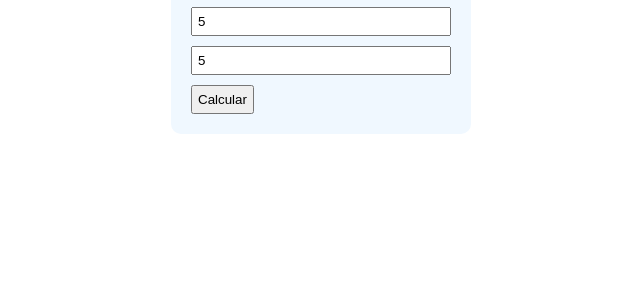
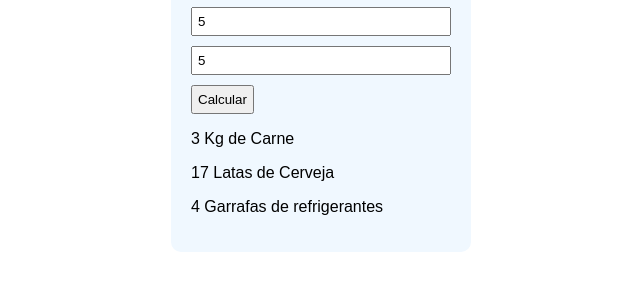
Before and after one commit to EvertonCarvalho1/Churrascometro, a plain HTML site: page index.html in a window 1280 px wide. Both pictures are taken after typing "5", "5", "5" into the empty fields and a click on the button "Calcular". Shown: the part 118-408 px from the top of the page, without its empty margins (319-959 px from the left). Drawn offline with Linux system fonts and the light colour scheme.

Commit message:
Melhorias no código Javascript

```diff
--- a/index.html
+++ b/index.html
@@ -16,14 +16,16 @@
         <input id="adultos" name="adultos" type="number" placeholder="Adultos">
         <input id="criancas" name="criancas" type="number" placeholder="Crianças">
         <input id="duracao" name="duracao" type="number" placeholder="Duração (h)">
-        <button>Calcular</button>
+        <button onclick="calcular()">Calcular</button>
+
+        <div id="resultado">
+
+        </div>
+        <!--resultado-->
     </div>
     <!--container-->
 
-    <div id="resultado">
 
-    </div>
-    <!--resultado-->
 
 
 
--- a/js/script.js
+++ b/js/script.js
@@ -3,3 +3,59 @@
 // Refrigerante/agua - 1000ml por pessoa + 6 horas 1500 ml
 
 //crianças valem por 0,5
+
+// adultos criancas duracao resultado
+
+
+let inputAdultos = document.getElementById('adultos')
+let inputCriancas = document.getElementById('criancas');
+let inputDuracao = document.getElementById('duracao');
+
+let resultado = document.getElementById('resultado');
+
+
+function calcular() {
+
+    let adultos = inputAdultos.value;
+    let criancas = inputCriancas.value;
+    let duracao = inputDuracao.value;
+
+
+    let qtdTotalCarne = carnePP(duracao) * adultos + (carnePP(duracao) / 2 * criancas);
+    let qtdTotalCerveja = cervejaPP(duracao) * adultos;
+    let qtdTotalBebidas = bebidasPP(duracao) * adultos + (bebidasPP(duracao) / 2 * criancas);
+
+    resultado.innerHTML = `<p> ${qtdTotalCarne / 1000} Kg de Carne <p>`;
+    resultado.innerHTML += `<p> ${Math.ceil(qtdTotalCerveja / 355)} Latas de Cerveja <p>`;
+    resultado.innerHTML += `<p>${Math.ceil(qtdTotalBebidas / 2000)} Garrafas de refrigerantes<p>`;
+
+}
+
+function carnePP(duracao) {
+
+    if (duracao >= 6) {
+        return 650;
+    } else {
+        return 400;
+    }
+
+}
+
+function cervejaPP(duracao) {
+
+    if (duracao >= 6) {
+        return 2000;
+    } else {
+        return 1200;
+    }
+}
+
+function bebidasPP(duracao) {
+
+    if (duracao >= 6) {
+        return 1500;
+    } else {
+        return 1000;
+    }
+
+}
```
Also changed, not shown: css/style.css (+4 -3 lines).
